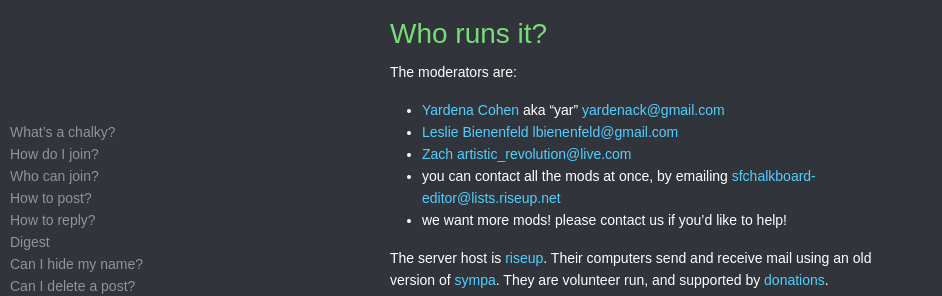
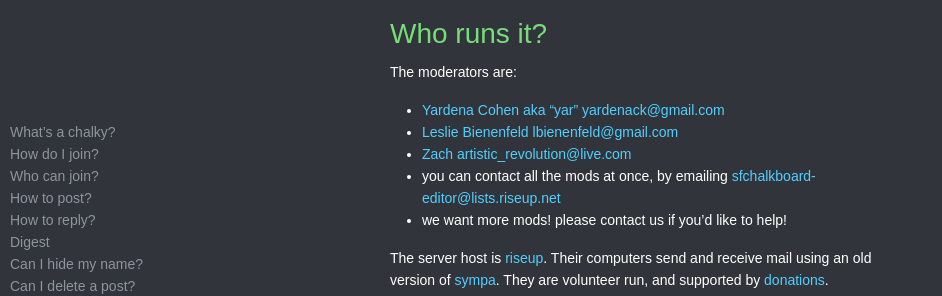
Before and after one commit to organicunity/chalkies.github.io, a Jekyll site: the page built from index.md, in a window 1280 px wide and 900 px high, scrolled down 3585 px. Shown: the part 461-757 px from the top of the window, without its empty margins (0-942 px from the left). Built offline with Jekyll 4.4.1, drawn with Linux system fonts in a browser that asks for light colours; some web fonts are replaced; comment, search, counter and statistics services are not loaded; a style sheet for code colours, icons or effects is not loaded; our own code applies the rules of GitHub Pages for plain Markdown files.

Commit message:
yar all link

```diff
--- a/index.md
+++ b/index.md
@@ -124,7 +124,7 @@ We often get asked about similar & active lists in other regions. Here are the o
 # Who runs it?
 
 The moderators are:
-* [Yardena Cohen](https://yar.gay/) aka "yar" [<yardenack@gmail.com>](mailto:yardenack@gmail.com)
+* [Yardena Cohen aka "yar"](https://yar.gay/) [<yardenack@gmail.com>](mailto:yardenack@gmail.com)
 * [Leslie Bienenfeld](https://github.com/lesliehoneybeefield) [<lbienenfeld@gmail.com>](mailto:lbienenfeld@gmail.com)
 * [Zach <artistic_revolution@live.com>](mailto:artistic_revolution@live.com)
 * you can contact all the mods at once, by emailing [<sfchalkboard-editor@lists.riseup.net>](mailto:sfchalkboard-editor@lists.riseup.net)
```
